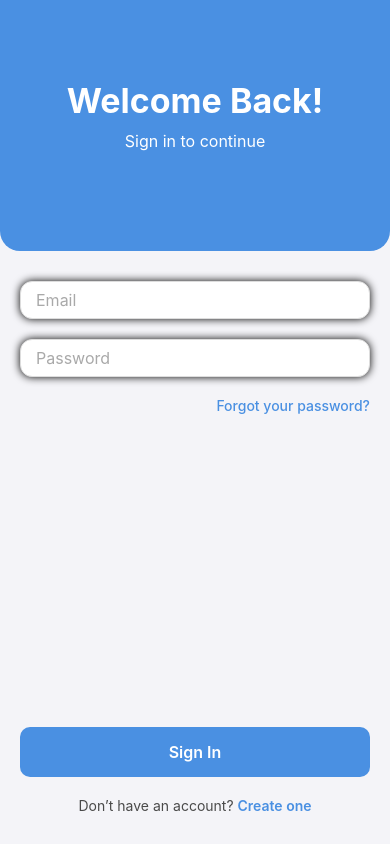
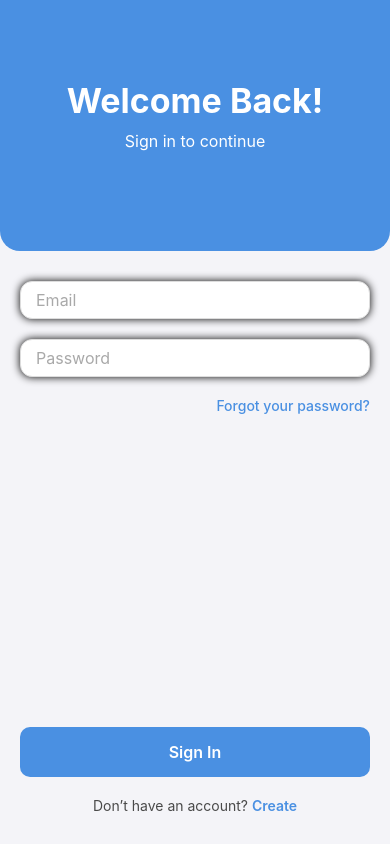
Before and after one commit to hitesh-mindfire/mf-react-native, a React Native app: screen /Login in a window 390 px wide. Built offline with nearby package versions, Linux system fonts and the light colour scheme; some icons are missing.

Commit message:
minor change done

```diff
--- a/src/screens/login/LoginScreen.tsx
+++ b/src/screens/login/LoginScreen.tsx
@@ -76,7 +76,7 @@
         <Button title="Sign In" onPress={handleSignIn} />
         <TouchableOpacity onPress={() => navigation.navigate("Signup")}>
           <Text style={styles.createAccount}>
-            Don’t have an account? <Text style={styles.link}>Create one</Text>
+            Don’t have an account? <Text style={styles.link}>Create</Text>
           </Text>
         </TouchableOpacity>
       </View>
```
